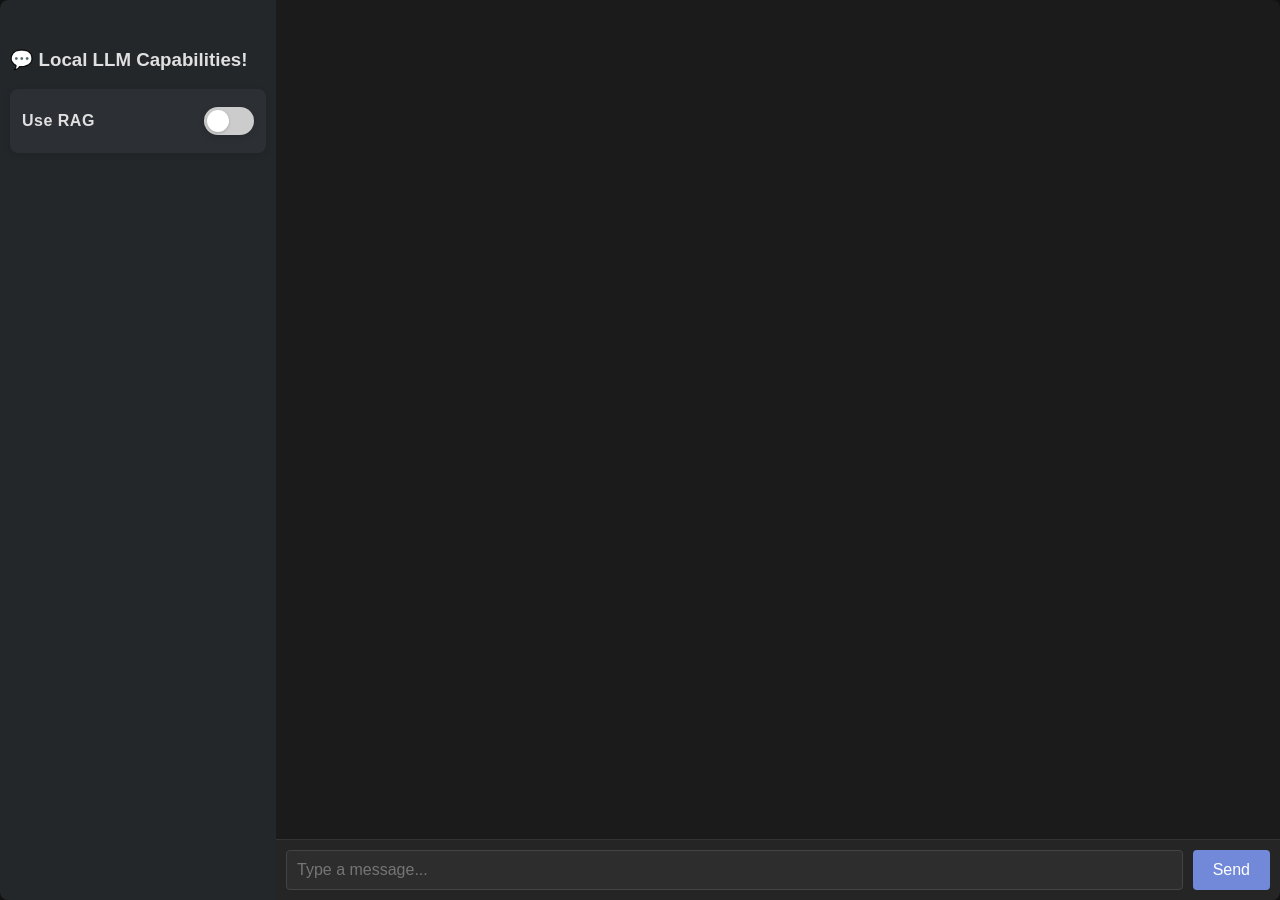
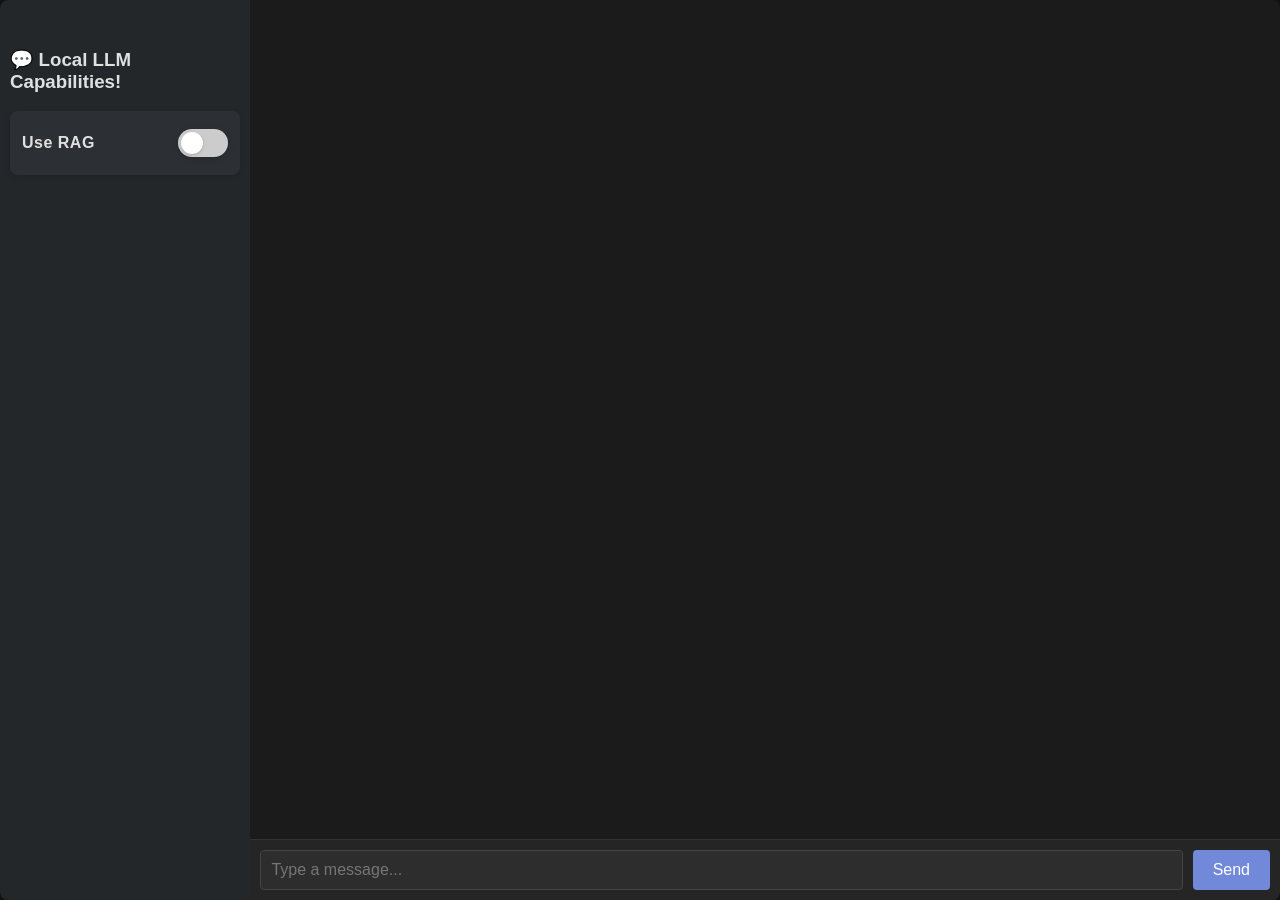
Before and after one commit to ilhamMalik51/blog-chatbot-local, a FastAPI app: page /chatroom in a window 1280 px wide. Run offline with FastAPI, Linux system fonts and the light colour scheme; some libraries are stand-ins or nearby versions.

Commit message:
fix: clean up styling

```diff
--- a/orchestrator/static/style.css
+++ b/orchestrator/static/style.css
@@ -67,7 +67,7 @@ input:checked + .slider:before {
 
 /* Sidebar: fixed 30% of available width */
 .sidebar {
-  flex: 0 0 20%;    /* prevents shrinking below 30% of container width */
+  flex: 0 0 18%;    /* prevents shrinking below 18% of container width */
   min-width: 240px; /* ensure usability on smaller screens */
   height: 100%;
   display: flex;
```
